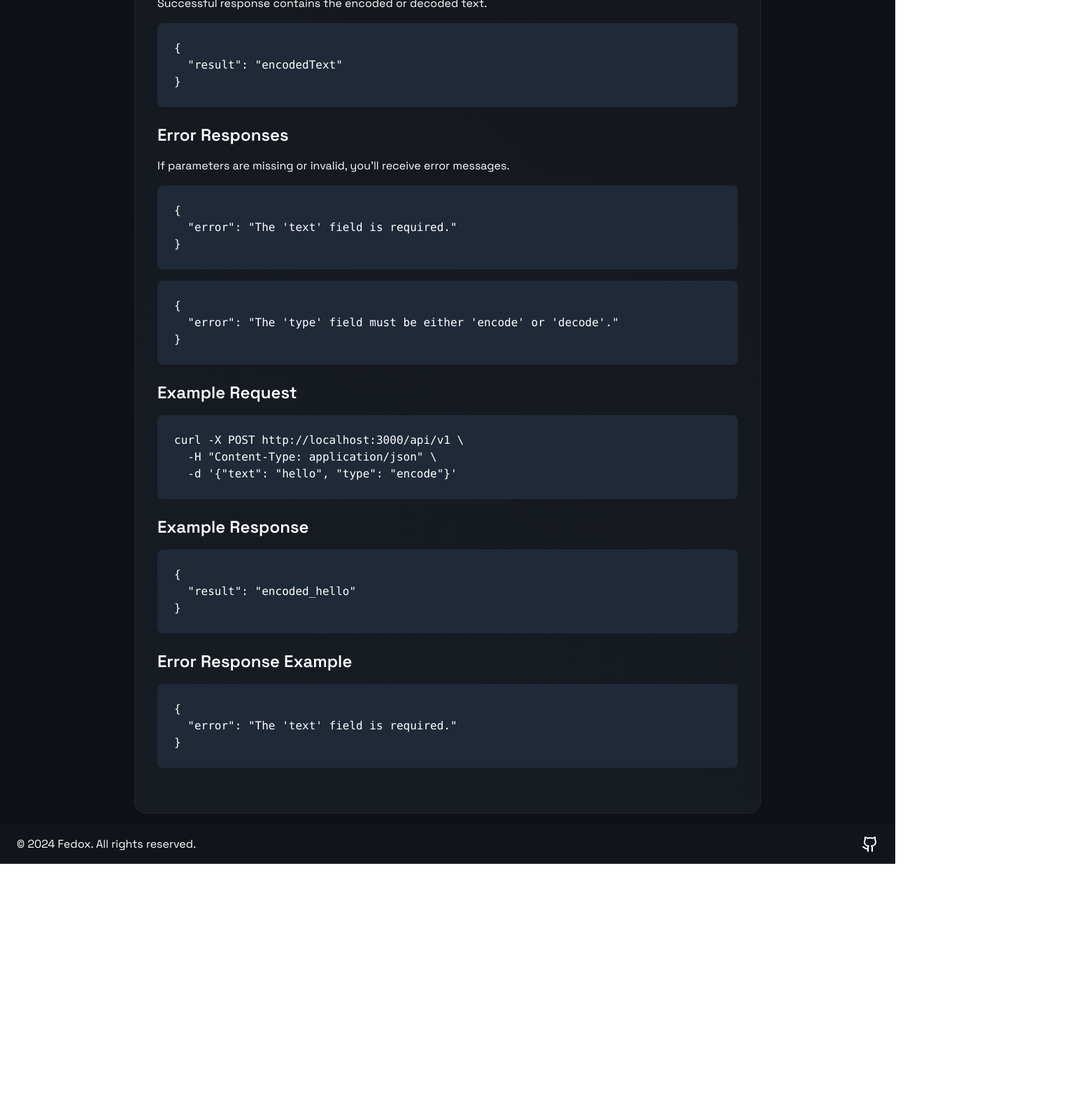
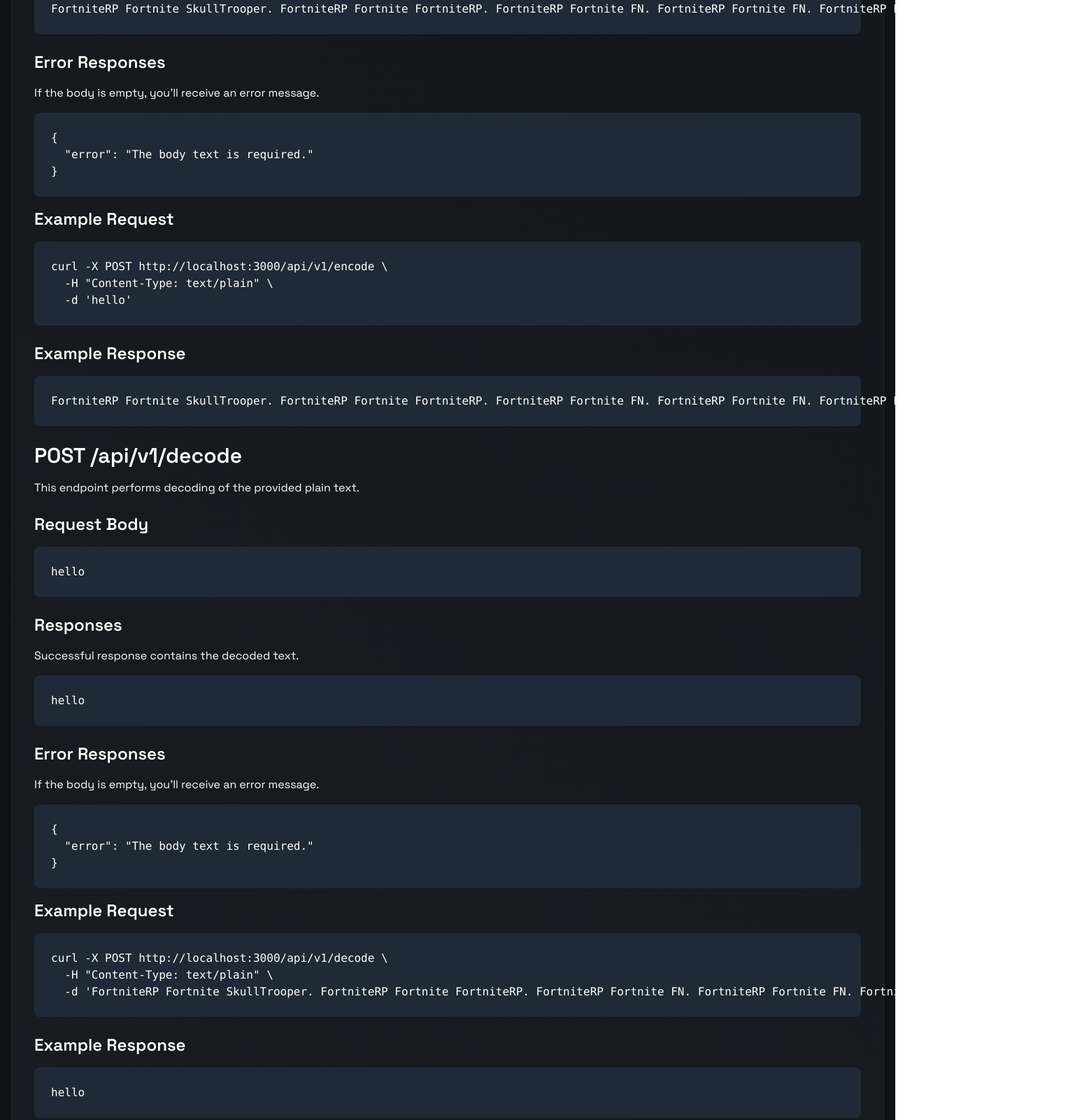
Before and after one commit to Fedox-die-Ente/fortcode, a Next.js app: page /docs in a window 1280 px wide. Shown: the part 640-2240 px from the top of the page at 70% size, 1547 px wide, since content can reach past the window. Before the commit the page ends 1874 px from the top, so only its background shows below. Built offline with nearby package versions, Linux system fonts and the light colour scheme.

Commit message:
chore: Updated api

```diff
--- /dev/null
+++ b/app/api/v1/decode/route.ts
@@ -0,0 +1,29 @@
+
+import { NextResponse } from 'next/server';
+import {decode} from "../../../../lib/encoder";
+
+export async function POST(request: Request) {
+	try {
+		const text = await request.text();
+
+		if (!text) {
+			return NextResponse.json(
+				{ error: 'The body text is required.' },
+				{ status: 400 }
+			);
+		}
+
+		const encodedText = decode(text);
+
+		return new NextResponse(encodedText, {
+			status: 200,
+			headers: { 'Content-Type': 'text/plain' },
+		});
+	} catch (error) {
+		console.error(error);
+		return NextResponse.json(
+			{ error: 'An unexpected error occurred.' },
+			{ status: 500 }
+		);
+	}
+}
--- /dev/null
+++ b/app/api/v1/encode/route.ts
@@ -0,0 +1,29 @@
+
+import { NextResponse } from 'next/server';
+import {encode} from "../../../../lib/encoder";
+
+export async function POST(request: Request) {
+	try {
+		const text = await request.text();
+
+		if (!text) {
+			return NextResponse.json(
+				{ error: 'The body text is required.' },
+				{ status: 400 }
+			);
+		}
+
+		const encodedText = encode(text);
+
+		return new NextResponse(encodedText, {
+			status: 200,
+			headers: { 'Content-Type': 'text/plain' },
+		});
+	} catch (error) {
+		console.error(error);
+		return NextResponse.json(
+			{ error: 'An unexpected error occurred.' },
+			{ status: 500 }
+		);
+	}
+}
--- a/app/docs/page.tsx
+++ b/app/docs/page.tsx
@@ -4,18 +4,12 @@
 
 const ApiDocs = () => {
 
-	const exampleRequestBody = JSON.stringify(
-		{
-			text: "string",
-			type: "encode"
-		},
-		null,
-		2
-	);
+	// Example request body formatted as plain text
+	const exampleRequestBody = `hello`; // Example text to be encoded or decoded
 
 	return (
 		<main className='bg-dark-200 w-full h-full flex items-center justify-center p-4'>
-			<div className='cool-bg p-8 w-full max-w-4xl rounded-2xl border border-dark-300'>
+			<div className='cool-bg p-8 w-full rounded-2xl border border-dark-300'>
 				<header className='bg-dark-300 p-6 text-white mb-8'>
 					<h1 className='text-4xl font-bold'>API Documentation</h1>
 					<p className='mt-2 text-xl'>Documentation for the API endpoints in this application.</p>
@@ -23,8 +17,8 @@
 
 				<div className='text-white'>
 					<section className='mb-8'>
-						<h2 className='text-3xl font-semibold mb-4'>GET /api/v1</h2>
-						<p className='mb-6'>This endpoint performs encoding or decoding based on the provided parameters.</p>
+						<h2 className='text-3xl font-semibold mb-4'>POST /api/v1/encode</h2>
+						<p className='mb-6'>This endpoint performs encoding of the provided plain text.</p>
 
 						<h3 className='text-2xl font-semibold mb-4'>Request Body</h3>
 						<pre className='bg-gray-800 text-white p-6 rounded-lg mb-6'>
@@ -34,32 +28,27 @@
             </pre>
 
 						<h3 className='text-2xl font-semibold mb-4'>Responses</h3>
-						<p className='mb-4'>Successful response contains the encoded or decoded text.</p>
+						<p className='mb-4'>Successful response contains the encoded text.</p>
 						<pre className='bg-gray-800 text-white p-6 rounded-lg mb-6'>
               <code>
-                {JSON.stringify({ result: "encodedText" }, null, 2)}
+                {`FortniteRP Fortnite SkullTrooper. FortniteRP Fortnite FortniteRP. FortniteRP Fortnite FN. FortniteRP Fortnite FN. FortniteRP FortniteRP FortniteRP`}
               </code>
             </pre>
 
 						<h3 className='text-2xl font-semibold mb-4'>Error Responses</h3>
-						<p className='mb-4'>If parameters are missing or invalid, you&apos;ll receive error messages.</p>
+						<p className='mb-4'>If the body is empty, you'll receive an error message.</p>
 						<pre className='bg-gray-800 text-white p-6 rounded-lg mb-4'>
               <code>
-                {JSON.stringify({ error: "The 'text' field is required." }, null, 2)}
-              </code>
-            </pre>
-						<pre className='bg-gray-800 text-white p-6 rounded-lg mb-6'>
-              <code>
-                {JSON.stringify({ error: "The 'type' field must be either 'encode' or 'decode'." }, null, 2)}
+                {JSON.stringify({ error: "The body text is required." }, null, 2)}
               </code>
             </pre>
 
 						<h3 className='text-2xl font-semibold mb-4'>Example Request</h3>
 						<pre className='bg-gray-800 text-white p-6 rounded-lg mb-6'>
               <code>
-                {`curl -X POST http://localhost:3000/api/v1 \\
-  -H "Content-Type: application/json" \\
-  -d '{"text": "hello", "type": "encode"}'
+                {`curl -X POST http://localhost:3000/api/v1/encode \\
+  -H "Content-Type: text/plain" \\
+  -d 'hello'
 `}
               </code>
             </pre>
@@ -67,14 +56,57 @@
 						<h3 className='text-2xl font-semibold mb-4'>Example Response</h3>
 						<pre className='bg-gray-800 text-white p-6 rounded-lg mb-6'>
               <code>
-                {JSON.stringify({ result: "encoded_hello" }, null, 2)}
+                {`FortniteRP Fortnite SkullTrooper. FortniteRP Fortnite FortniteRP. FortniteRP Fortnite FN. FortniteRP Fortnite FN. FortniteRP FortniteRP FortniteRP`}
+              </code>
+            </pre>
+
+						<h2 className='text-3xl font-semibold mb-4'>POST /api/v1/decode</h2>
+						<p className='mb-6'>This endpoint performs decoding of the provided plain text.</p>
+
+						<h3 className='text-2xl font-semibold mb-4'>Request Body</h3>
+						<pre className='bg-gray-800 text-white p-6 rounded-lg mb-6'>
+              <code>
+                {exampleRequestBody}
+              </code>
+            </pre>
+
+						<h3 className='text-2xl font-semibold mb-4'>Responses</h3>
+						<p className='mb-4'>Successful response contains the decoded text.</p>
+						<pre className='bg-gray-800 text-white p-6 rounded-lg mb-6'>
+              <code>
+                {`hello`}
+              </code>
+            </pre>
+
+						<h3 className='text-2xl font-semibold mb-4'>Error Responses</h3>
+						<p className='mb-4'>If the body is empty, you'll receive an error message.</p>
+						<pre className='bg-gray-800 text-white p-6 rounded-lg mb-4'>
+              <code>
+                {JSON.stringify({ error: "The body text is required." }, null, 2)}
+              </code>
+            </pre>
+
+						<h3 className='text-2xl font-semibold mb-4'>Example Request</h3>
+						<pre className='bg-gray-800 text-white p-6 rounded-lg mb-6'>
+              <code>
+                {`curl -X POST http://localhost:3000/api/v1/decode \\
+  -H "Content-Type: text/plain" \\
+  -d 'FortniteRP Fortnite SkullTrooper. FortniteRP Fortnite FortniteRP. FortniteRP Fortnite FN. FortniteRP Fortnite FN. FortniteRP FortniteRP FortniteRP'
+`}
+              </code>
+            </pre>
+
+						<h3 className='text-2xl font-semibold mb-4'>Example Response</h3>
+						<pre className='bg-gray-800 text-white p-6 rounded-lg mb-6'>
+              <code>
+                {`hello`}
               </code>
             </pre>
 
 						<h3 className='text-2xl font-semibold mb-4'>Error Response Example</h3>
 						<pre className='bg-gray-800 text-white p-6 rounded-lg'>
               <code>
-                {JSON.stringify({ error: "The 'text' field is required." }, null, 2)}
+                {JSON.stringify({ error: "The body text is required." }, null, 2)}
               </code>
             </pre>
 					</section>
--- a/components/NavBar.tsx
+++ b/components/NavBar.tsx
@@ -1,10 +1,15 @@
 import React from 'react'
+import Link from "next/link";
 
 const NavBar = () => {
   return (
-    <div className='bg-dark-100 p-2'>
-        <div className='pl-2 pr-2'>
+    <div className='bg-dark-100 p-4'>
+        <div className='pl-2 pr-2 flex'>
             <p className='font-spaceGrotesk text-white text-[2rem] font-bold glow'>Fort<span className='text-primary-dark blue-glow'>Code</span></p>
+            <div className={'flex-grow'} />
+            <Link href={'/docs'}>
+                <p className={'font-spaceGrotesk text-primary-dark text-[2rem] font-bold'}>API</p>
+            </Link>
         </div>
     </div>
   )
```
